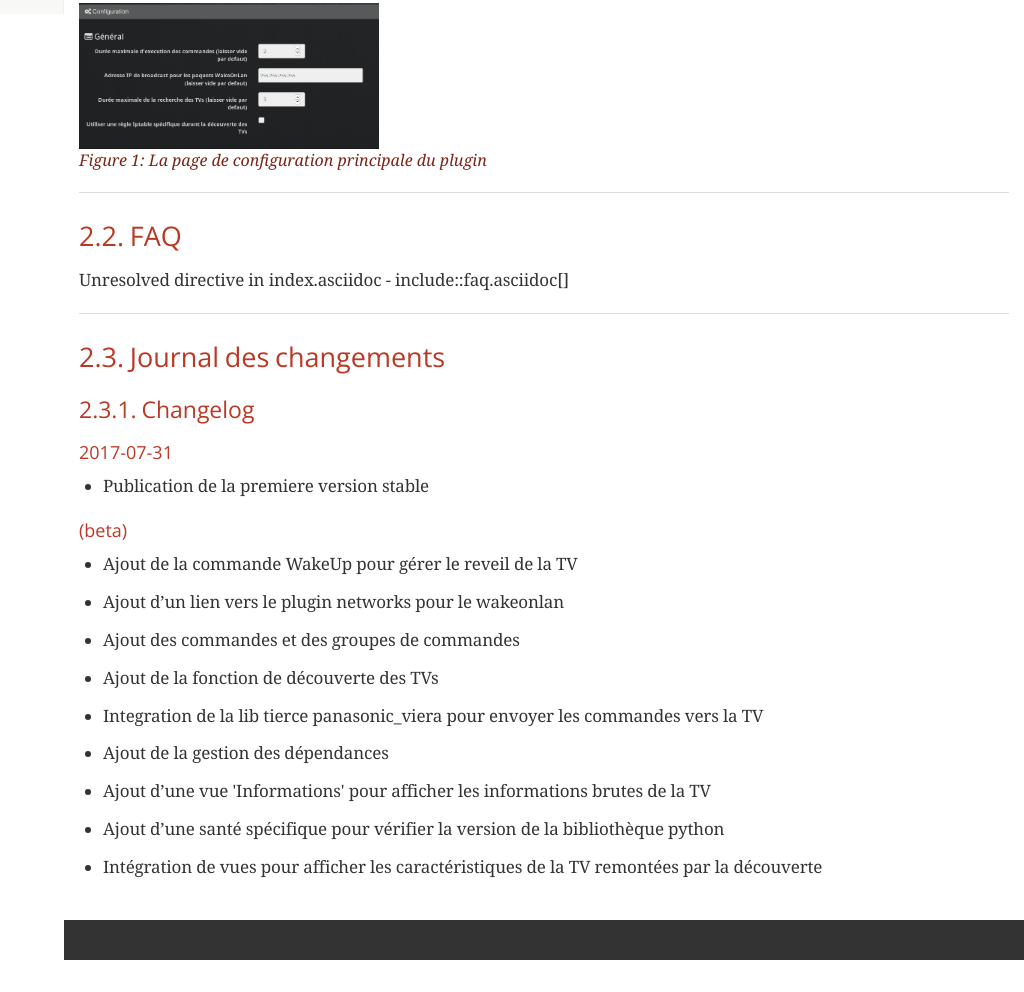
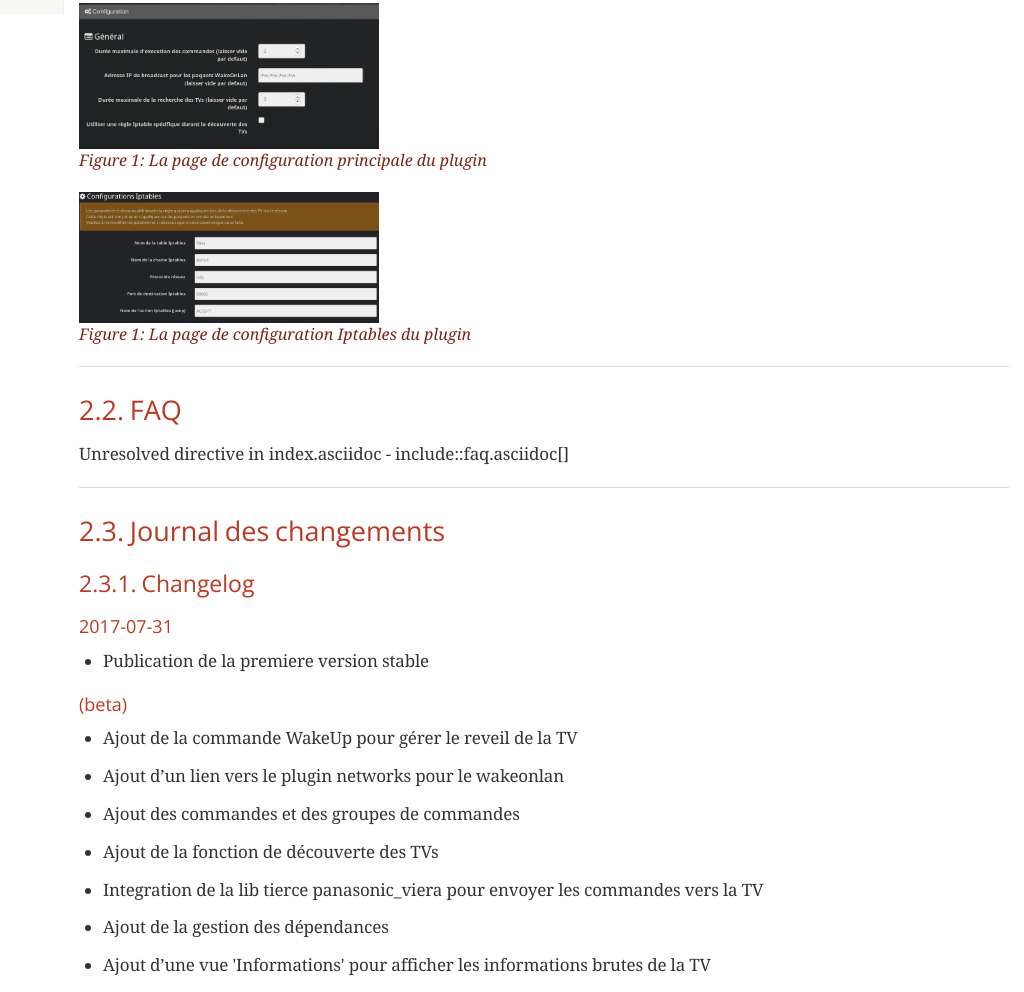
Before and after one commit to Turgon37/jeedom-panasonicVIERA, a plain HTML site: page doc/de_DE/index.html in a window 1280 px wide. Shown: the part 786-1778 px from the top of the page, without its empty margins (256-1280 px from the left). Before the commit the page ends 1746 px from the top, so only its background shows below. Drawn offline with nearby package versions, Linux system fonts and the light colour scheme; a web font is replaced by a local one.

Commit message:
[ROBOT] Action all

```diff
--- a/doc/de_DE/index.html
+++ b/doc/de_DE/index.html
@@ -477,6 +477,12 @@ body.book #toc,body.book #preamble,body.book h1.sect0,body.book .sect1>h2{page-b
 </div>
 <div class="title">Figure 1: La page de configuration principale du plugin</div>
 </div>
+<div class="imageblock">
+<div class="content">
+<img src="../images/plugin_configuration_iptables.png" alt="La page de configuration Iptables du plugin" width="300" height="100">
+</div>
+<div class="title">Figure 1: La page de configuration Iptables du plugin</div>
+</div>
 <hr>
 </div>
 </div>
```
Also changed, not shown: doc/en_US/index.html (+6 -0 lines), doc/es_ES/index.html (+6 -0 lines), doc/fr_FR/index.html (+6 -0 lines), doc/id_ID/index.html (+6 -0 lines), doc/it_IT/index.html (+6 -0 lines), doc/ru_RU/index.html (+6 -0 lines), 6 other files.
